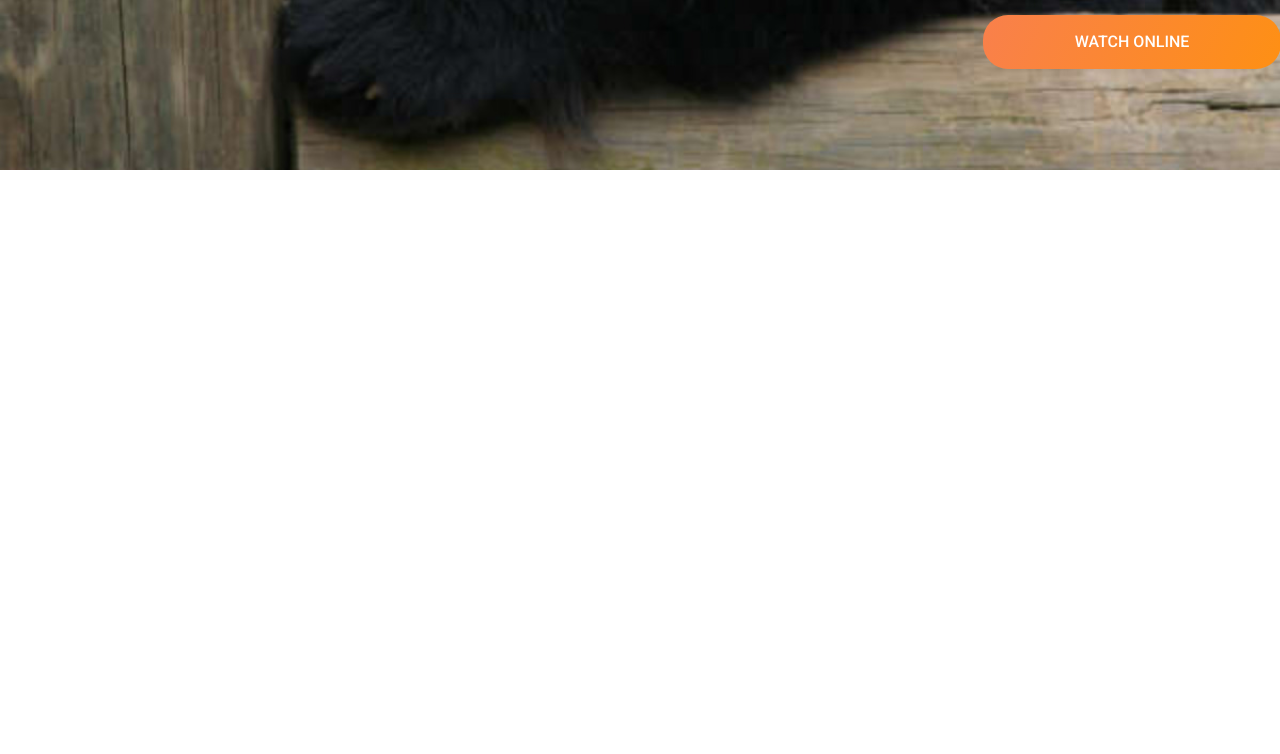
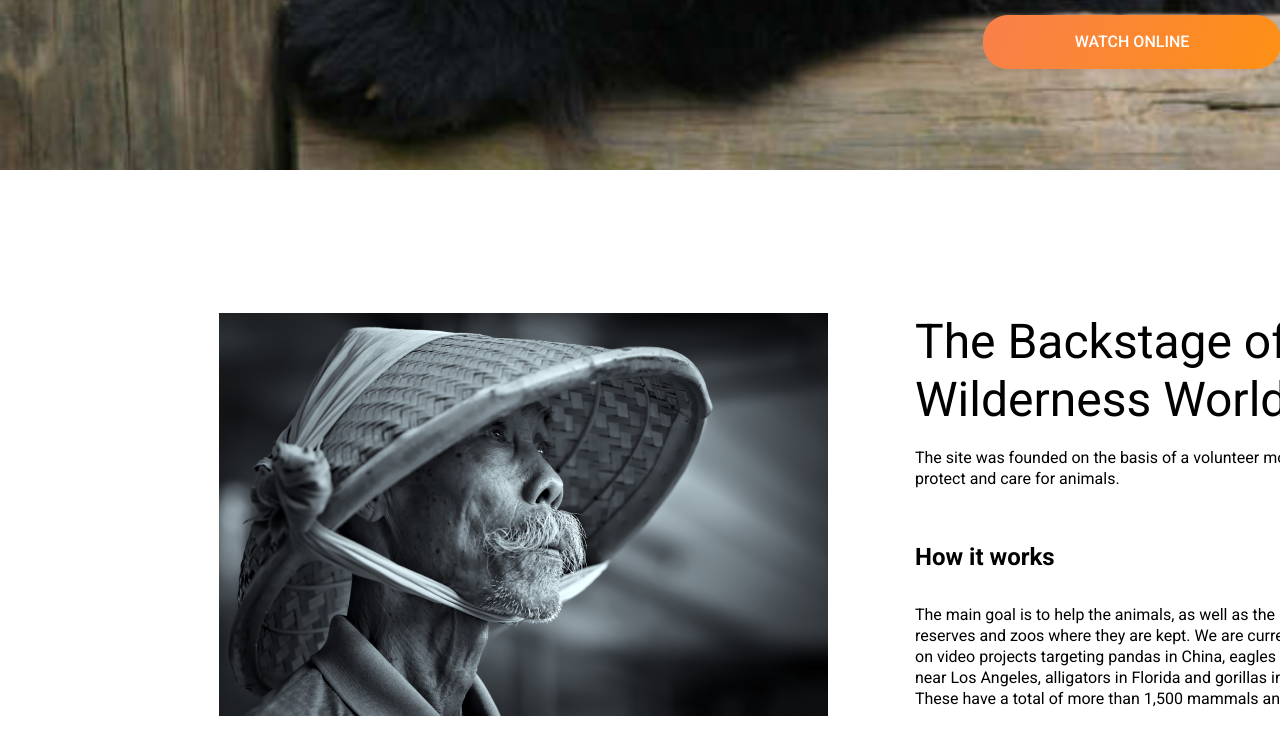
Before and after one commit to JoannaNowPl/online-zoo, a website: page pages/main/index.html in a window 1280 px wide. Shown: the part 610-1364 px from the top of the page. Before the commit the page ends 800 px from the top, so only its background shows below. Drawn offline with Linux system fonts and the light colour scheme.

Commit message:
feat: add Backstage section

```diff
--- a/pages/main/index.html
+++ b/pages/main/index.html
@@ -41,6 +41,22 @@
         <div class="hero-section__circle"></div>
         <div class="hero-section__button-box"><button class="button">WATCH ONLINE</button></div>
       </section>
+      <section class="backstage-section">
+        <main class="backstage-section__main">
+            <img src="../../assets/images/bamboo-cap.png" alt="Man with bamboo cap" class="backstage-section__image">
+            <article class="backstage-section__article">
+                <header>
+                    <h2 class="backstage-section__header-title">The Backstage of the Wilderness World.</h2>
+                </header>
+                <p class="backstage-section__text">The site was founded on the basis of a volunteer movement to protect and care for animals.</p>
+                <h4 class="backstage-section__header-secondary-title">How it works</h4>
+                <p class="backstage-section__text">The main goal is to help the animals, as well as the nature reserves and zoos where they are kept. We are currently working on video projects targeting pandas in China, eagles on an island near Los Angeles, alligators in Florida and gorillas in the Congo. These have a total of more than 1,500 mammals and reptiles.</p>
+            </article>
+        </main>
+        <aside>
+            <img src="../../assets/images/flower_foto1.png" alt="flowers" class="backstage-section__aside-image">
+        </aside>
+      </section>
     </main>
     <footer></footer>
   </body>
--- a/pages/main/style.scss
+++ b/pages/main/style.scss
@@ -18,6 +18,7 @@
 body {
   width: 1600px;
   font-family: "Roboto", sans-serif;
+  font-weight: 400;
   margin: 0 auto;
 }
 
@@ -111,3 +112,60 @@ body {
     left: 983px;
     bottom: 320px;
 }
+
+.backstage-section{
+    display: grid;
+    grid-template-columns: (219px auto 200px);
+    grid-template-rows: 605px;
+    align-items: center;
+    margin-top: 12px;
+}
+
+.backstage-section__main{
+    grid-column-start: 2;
+    grid-column-end: 2;
+    display: grid;
+    grid-template-columns: (609px auto);
+    grid-template-rows: 403px;
+    align-items: center;
+    padding-top: 60px;
+
+}
+
+.backstage-section__image{
+    grid-column-start: 1;
+    grid-column-end: 1;
+
+}
+.backstage-section__article{
+    grid-column-start: 2;
+    grid-column-end: 2;
+    display: flex;
+    flex-direction: column;
+    padding: 0 20px 0 87px;
+    height: 100%;
+
+}
+.backstage-section__aside-image{
+    grid-column-start: 3;
+    grid-column-end: 3;
+
+}
+.backstage-section__header-title{
+    font-size: 4.8em;
+    font-weight: 400;
+    line-height: 57.6px;
+    margin: 0;
+    line-height: 120%;
+}
+.backstage-section__text{
+    font-size: 1.6em;
+    line-height: 20.8px;
+    margin: 0;
+    padding-top:20px;
+}
+.backstage-section__header-secondary-title{
+    font-size: 2.4em;
+    margin: 0;
+    padding: 54px 0 14px 0;
+}
```
Also changed, not shown: assets/icons/banana-bamboo_icon.png (added), assets/icons/meet-fish_icon.png (added), assets/images/bamboo-cap.png (added), assets/images/cheetahs.png (added), assets/images/eagle.png (added), assets/images/flower_foto1.png (added), assets/images/gorilla.png (added), assets/images/palm_foto.png (added), assets/images/pandas.png (added), assets/images/penguin.png (added), assets/images/sloth.png (added), assets/images/strelitzia 1.png (added), pages/main/style.css, 1 other file.
